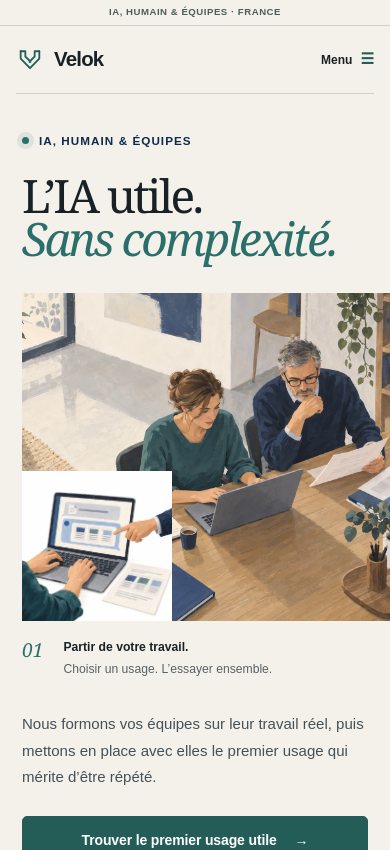
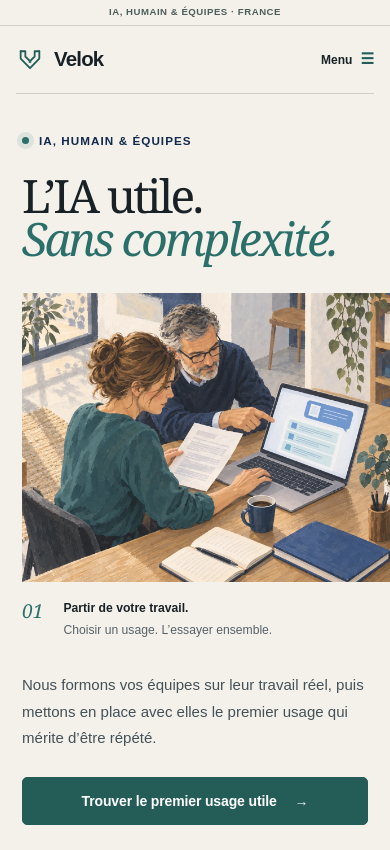
Before and after one commit to Velok-ai/velok-web, a Next.js app: page / in a window 390 px wide. Shown: the top 850 px of the page. Built offline with nearby package versions, Linux system fonts and the light colour scheme.

Commit message:
Integrate the AI painting and refine mobile contact layout

```diff
--- a/app/cohesion.css
+++ b/app/cohesion.css
@@ -1,12 +1,12 @@
 :root { --paper: #fff; --signal-blue: #2f5de5; --signal-blue-dark: #2449b9; --line: rgb(23 33 38 / 16%); --action: #245d57; --action-hover: #173f3b; }
 /* One action language: filled primary, outlined secondary, underlined editorial links. */
-.button, .button-primary, .button-small, .button-cta, .button-light { background: var(--action); border: 1px solid var(--action); border-radius: 5px; color: #fff; box-shadow: none; min-height: 48px; padding: 13px 23px; font-size: .875rem; line-height: 1.35; font-weight: 650; letter-spacing: -.01em; gap: 18px; transition: background-color 180ms ease, border-color 180ms ease, color 180ms ease; }
-.button:hover, .button-primary:hover, .button-cta:hover, .button-light:hover { background: var(--action-hover); border-color: var(--action-hover); color: #fff; transform: none; box-shadow: none; }
+.button, .button-primary, .button-small, .button-cta, .button-light, .inline-field button { background: var(--action); border: 1px solid var(--action); border-radius: 5px; color: #fff; box-shadow: none; min-height: 48px; padding: 13px 23px; font-size: .875rem; line-height: 1.35; font-weight: 650; letter-spacing: -.01em; gap: 18px; transition: background-color 180ms ease, border-color 180ms ease, color 180ms ease; }
+.button:hover, .button-primary:hover, .button-cta:hover, .button-light:hover, .inline-field button:hover { background: var(--action-hover); border-color: var(--action-hover); color: #fff; transform: none; box-shadow: none; }
 .button span[aria-hidden] { transition: transform 180ms ease; }
 .button:hover span[aria-hidden] { transform: translateX(3px); }
 .button-secondary, .button-outline-light { background: transparent; border-color: #708e88; color: var(--action); }
 .button-secondary:hover, .button-outline-light:hover { background: #e4efeb; border-color: var(--action); color: var(--action); }
-.button:disabled { opacity: .6; cursor: wait; }
+.button:disabled, .inline-field button:disabled { opacity: .6; cursor: wait; }
 a:focus-visible, button:focus-visible, summary:focus-visible, input:focus-visible, select:focus-visible, textarea:focus-visible { outline: 3px solid var(--signal-blue); outline-offset: 4px; }
 .text-link { color: var(--action); display: inline-flex; align-items: center; min-height: 44px; font-size: .9rem; }
 .text-link::after { background: var(--action); bottom: 6px; }
@@ -74,6 +74,7 @@ a:focus-visible, button:focus-visible, summary:focus-visible, input:focus-visibl
 .painted-page-intro.compact-intro { padding-top: 50px; padding-bottom: 40px; grid-template-columns: 1.6fr .6fr; }
 .compact-intro h1 { font-size: clamp(38px, 4vw, 58px); }
 .compact-intro .intro-cutout { max-width: 250px; }
+.compact-intro + .form-page { padding-top: 0; }
 .qualification-form, .question-card, .contact-form { border-radius: 6px; box-shadow: none; background: #fff; }
 .form-progress > span { background: var(--action); }
 .form-step h2 { scroll-margin-top: 100px; }
@@ -83,8 +84,6 @@ a:focus-visible, button:focus-visible, summary:focus-visible, input:focus-visibl
 .gallery-hero-copy .trust-rail span::before { content: '·'; }
 .gallery-art-image img { transform: none; }
 .gallery-art-image > img { z-index: 0; }
-.gallery-hero-art .painted-detail { position: absolute; bottom: 0; left: 0; z-index: 1; width: clamp(175px, 18vw, 260px); }
-.gallery-hero-art .painted-detail img { position: static; object-fit: contain; }
 @keyframes velok-enter { from { opacity: 0; transform: translateY(10px); } to { opacity: 1; transform: none; } }
 @media (prefers-reduced-motion: no-preference) {
   [data-enter='pending'] { opacity: 0; }
@@ -103,9 +102,8 @@ a:focus-visible, button:focus-visible, summary:focus-visible, input:focus-visibl
   .gallery-hero-copy > .eyebrow { order: 1; margin: 38px 22px 0; }
   .gallery-hero-copy > h1 { order: 2; font-size: clamp(44px, 11.8vw, 68px); margin: 24px 22px 32px; }
   .gallery-hero-art { order: 3; }
-  .gallery-hero-art .gallery-art-image { height: min(84vw, 430px); }
+  .gallery-hero-art .gallery-art-image { height: min(74vw, 390px); }
   .gallery-hero-art figcaption { padding-top: 17px; padding-bottom: 20px; }
-  .gallery-hero-art .painted-detail { width: 150px; }
   .gallery-hero-copy > p:not(.eyebrow) { order: 4; margin: 12px 22px 0; font-size: .94rem; }
   .gallery-hero-copy > .hero-actions { order: 5; margin: 26px 22px 0; gap: 14px; }
   .gallery-hero-copy > .trust-rail { order: 6; margin: 28px 22px 46px; }
@@ -123,8 +121,12 @@ a:focus-visible, button:focus-visible, summary:focus-visible, input:focus-visibl
   .painted-page-intro.has-art { display: flex; flex-direction: column; padding-top: 50px; padding-bottom: 36px; gap: 28px; }
   .painted-page-intro h1 { font-size: clamp(40px, 11vw, 65px); }
   .intro-cutout { max-width: 320px; }
-  .painted-page-intro.compact-intro { display: grid; grid-template-columns: minmax(0, 1fr) 100px; column-gap: 16px; padding-top: 34px; }
-  .compact-intro h1 { font-size: 34px; }
+  .painted-page-intro.compact-intro { display: grid; grid-template-columns: minmax(0, 1fr) 100px; column-gap: 16px; row-gap: 14px; padding-top: 34px; }
+  .compact-intro .intro-copy { display: contents; }
+  .compact-intro .intro-copy > .eyebrow { grid-column: 1 / -1; margin-bottom: 8px; }
+  .compact-intro h1 { grid-column: 1; grid-row: 2; font-size: 34px; margin-top: 0; margin-bottom: 0; }
+  .compact-intro .intro-cutout { grid-column: 2; grid-row: 2; }
+  .compact-intro .intro-copy > p:last-of-type { grid-column: 1 / -1; margin-top: 12px; }
   .compact-intro .intro-copy > p:last-of-type, .compact-intro .page-trust { font-size: .85rem; }
   .compact-intro .page-trust { display: none; }
   .operator-section { grid-template-columns: 1fr; }
--- a/app/page.tsx
+++ b/app/page.tsx
@@ -34,7 +34,7 @@ export default function Home() {
             </div>
             <div className="trust-rail" aria-label="Le point de départ"><span>Votre travail réel</span><span>Votre équipe</span><span>Un premier usage</span></div>
           </div>
-          <GalleryArt className="gallery-hero-art" src="/brand/paintings/sherpa-working-session.webp" alt="Illustration peinte de deux collègues qui examinent un document et pratiquent sur un ordinateur, dans leur bureau." number="01" title="Partir de votre travail." note="Choisir un usage. L’essayer ensemble." detail="ai-assisted-work" sizes="(max-width: 760px) 100vw, 54vw" priority />
+          <GalleryArt className="gallery-hero-art" src="/brand/paintings/guided-ai-practice.webp" alt="Illustration peinte de deux collègues : une personne compare un document au brouillon d’un assistant IA, pendant qu’un guide lui montre un point à vérifier." number="01" title="Partir de votre travail." note="Choisir un usage. L’essayer ensemble." sizes="(max-width: 760px) 100vw, 54vw" priority />
         </section>
 
         <VisualJourney />
--- a/components/gallery-art.tsx
+++ b/components/gallery-art.tsx
@@ -1,11 +1,10 @@
 import Image from 'next/image';
 import type { ReactNode } from 'react';
-import { PaintedObject, type PaintedObjectName } from '@/components/painted-object';
 
-export function GalleryArt({ src, alt, number, title, note, detail, priority = false, sizes = '100vw', className = '' }: { src: string; alt: string; number: string; title: string; note: string; detail?: PaintedObjectName; priority?: boolean; sizes?: string; className?: string }) {
+export function GalleryArt({ src, alt, number, title, note, priority = false, sizes = '100vw', className = '' }: { src: string; alt: string; number: string; title: string; note: string; priority?: boolean; sizes?: string; className?: string }) {
   return (
     <figure className={`gallery-art ${className}`}>
-      <div className="gallery-art-image"><Image src={src} alt={alt} fill priority={priority} sizes={sizes} />{detail && <PaintedObject name={detail} className="painted-detail" priority={priority} />}</div>
+      <div className="gallery-art-image"><Image src={src} alt={alt} fill priority={priority} sizes={sizes} /></div>
       <figcaption><span className="gallery-number" aria-hidden="true">{number}</span><div><b>{title}</b><span>{note}</span></div></figcaption>
     </figure>
   );
```
Also changed, not shown: public/brand/paintings/guided-ai-practice.webp (added), 1 other file (tests, documents, lock files or other folders).
